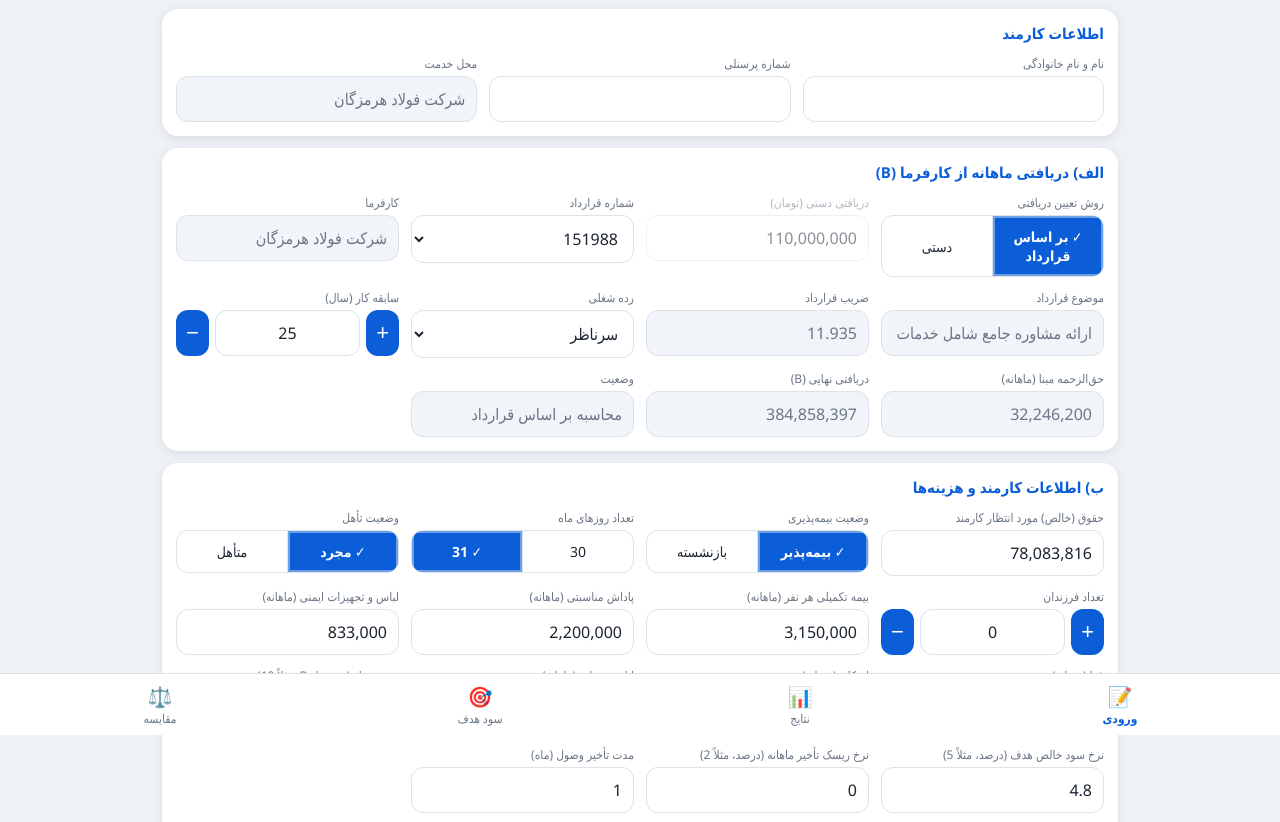
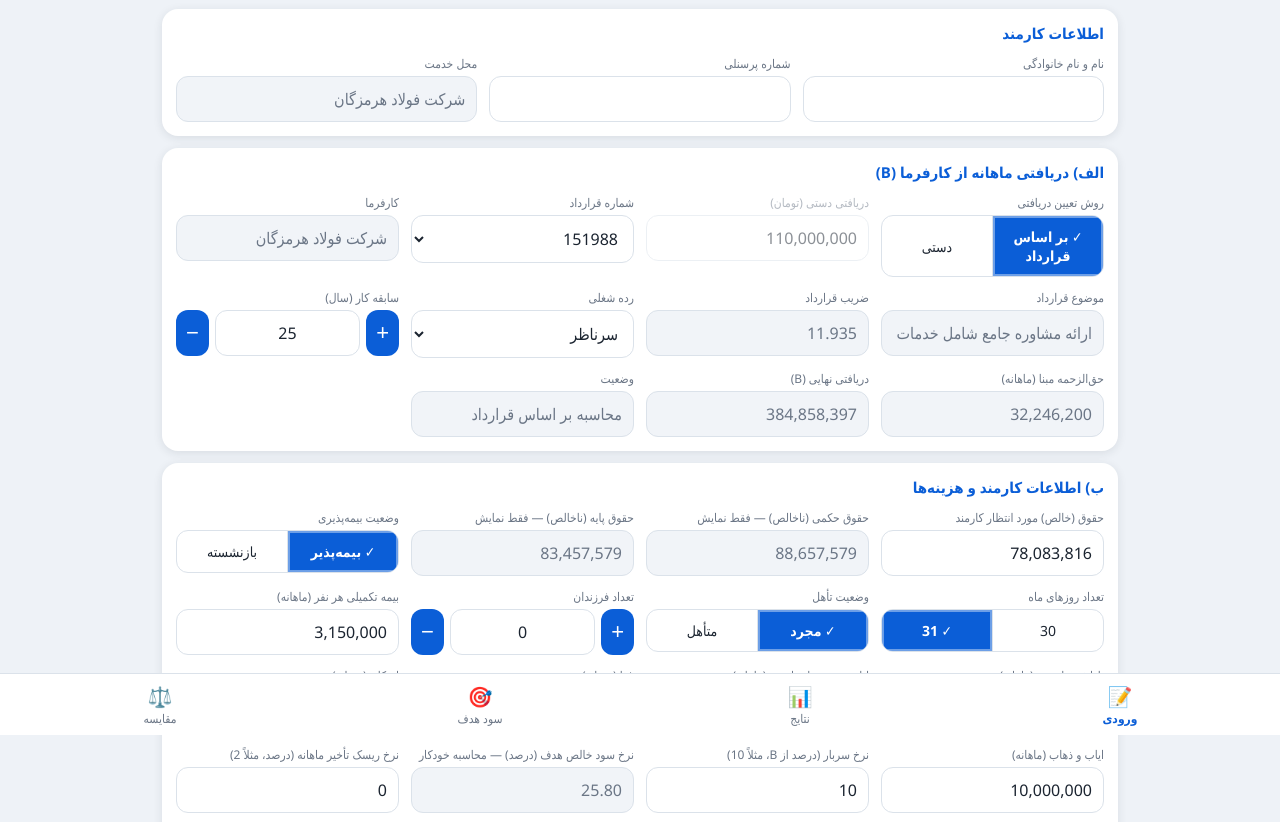
Before and after one commit to snaderi79-glitch/MSECNT-SalaryCalc, a plain HTML site: page index.html in a window 1280 px wide. Shown: the part 65-887 px from the top of the page. Drawn offline with Linux system fonts and the light colour scheme.

Commit message:
Add files via upload

```diff
--- a/index.html
+++ b/index.html
@@ -75,6 +75,8 @@ nav button b{display:block;font-size:20px;font-weight:400}nav button.on{color:va
 <div><label>وضعیت</label><input id="status" readonly></div></div></div>
 <div class="card"><h2>ب) اطلاعات کارمند و هزینه‌ها</h2><div class="g">
 <div><label>حقوق (خالص) مورد انتظار کارمند</label><input class="money" id="netexp" inputmode="decimal"></div>
+<div><label>حقوق حکمی (ناخالص) — فقط نمایش</label><input class="money" id="hkro" readonly></div>
+<div><label>حقوق پایه (ناخالص) — فقط نمایش</label><input class="money" id="basero" readonly></div>
 <div><label>وضعیت بیمه‌پذیری</label><select id="ins" hidden><option value="1">1</option><option value="0">0</option></select><div class="seg" data-for="ins" data-l="بیمه‌پذیر|بازنشسته" data-v="1|0"></div></div>
 <div><label>تعداد روزهای ماه</label><select id="days" hidden><option>30</option><option>31</option></select><div class="seg" data-for="days"></div></div>
 <div><label>وضعیت تأهل</label><select id="married" hidden><option value="0">0</option><option value="1">1</option></select><div class="seg" data-for="married" data-l="مجرد|متأهل" data-v="0|1"></div></div>
@@ -86,7 +88,7 @@ nav button b{display:block;font-size:20px;font-weight:400}nav button.on{color:va
 <div><label>اسکان (روزانه)</label><input class="money" id="lodge" inputmode="decimal"></div>
 <div><label>ایاب و ذهاب (ماهانه)</label><input class="money" id="transp" inputmode="decimal"></div>
 <div><label>نرخ سربار (درصد از B، مثلاً 10)</label><input id="over" inputmode="numeric"></div>
-<div><label>نرخ سود خالص هدف (درصد، مثلاً 5)</label><input id="target" inputmode="numeric"></div>
+<div><label>نرخ سود خالص هدف (درصد) — محاسبه خودکار</label><input id="target" readonly></div>
 <div><label>نرخ ریسک تأخیر ماهانه (درصد، مثلاً 2)</label><input id="risk" inputmode="numeric"></div>
 <div><label>مدت تأخیر وصول (ماه)</label><input id="delay" inputmode="decimal"></div></div>
 <div class="btns"><button class="btn" id="go">مشاهده نتایج ←</button></div></div>
@@ -96,7 +98,7 @@ nav button b{display:block;font-size:20px;font-weight:400}nav button.on{color:va
 <div class="card"><h2>سهم اجزا از دریافتی (B)</h2><div class="pie"><svg viewBox="0 0 42 42" id="svg"></svg><div class="lg" id="lg"></div></div></div>
 <div class="card"><h2>نتایج محاسبات</h2><div class="scroll"><table id="res"></table></div></div>
 </div>
-<div class="tab" id="t4"><div class="card"><h2>محاسبه حقوق (خالص) بر اساس سود هدف</h2><div class="scroll"><table id="tg"></table></div>
+<div class="tab" id="t4"><div class="card"><h2>محاسبه حقوق (خالص) بر اساس سود هدف</h2><div class="g"><div><label>نرخ سود خالص هدف (درصد، عدد صحیح)</label><input id="tgin" inputmode="numeric" value="5"></div></div><div class="scroll"><table id="tg"></table></div>
 <div class="btns"><button class="btn" id="setmax">اعمال به‌عنوان حقوق (خالص) مورد انتظار</button></div></div></div>
 <div class="tab" id="t3"><div class="card"><h2>مقایسه سود هدف (۰ تا ۳۰٪)</h2><div class="scroll"><table id="ceo" class="ceo"></table></div>
 <p class="note">سود خالص پیشنهادی برای شرکت‌های گروه فولاد مبارکه ۱۰٪ و برای شرکت‌های خارج از گروه تا ۳۰٪ است. نرخ مالیات عملکرد ۲۵٪، سقف ماده ۳۸ برابر ۱۶٫۶۷٪ و مبالغ بن/مسکن/حق اولاد/تاهل مطابق فایل اکسل ثابت‌اند.</p></div></div>
@@ -173,7 +175,7 @@ function calc(){
  const p=params(),k=consts(p);p.base=baseFromNet(p,k,p.netexp);$('site').value=p.c[1];
  $('employer').value=p.c[1];$('ph').innerHTML=`<b>محاسبه حقوق حکمی (ناخالص) بر اساس قرارداد کارفرما</b><br>نام و نام خانوادگی: <b>${$('ename').value||'-'}</b> &nbsp; شماره پرسنلی: <b>${$('eid').value||'-'}</b> &nbsp; محل خدمت: <b>${$('site').value||'-'}</b><br>شماره قرارداد: <b>${$('contract').value}</b> &nbsp; کارفرما: <b>${p.c[1]}</b> &nbsp; رده: <b>${$('role').value}</b>`;$('subject').value=p.c[2];$('coef').value=p.c[3];$('feebase').value=nf(p.feeK*100);$('B').value=nf(p.B);$('status').value=p.st;
  $('manual').closest('div').style.opacity=$('method').value==='دستی'?1:.5;
- const m=model(p,k,p.base),tg=p.target*p.B;
+ const m=model(p,k,p.base);p.target=p.B>0?m.net/p.B:0;$('target').value=(p.target*100).toFixed(2);$('hkro').value=nf(m.hk);$('basero').value=nf(p.base);const tg=p.target*p.B;
  $('kpis').innerHTML=`<div class="kpi k1"><span>دریافتی ماهانه (B)</span><b>${nf(p.B)}</b></div><div class="kpi k2"><span>هزینه کل شرکت (C)</span><b>${nf(m.C)}</b></div><div class="kpi k3 ${m.net>0?'':'neg'}"><span>سود خالص</span><b>${nf(m.net)}</b></div><div class="kpi k4"><span>حاشیه سود / نسبت B÷C</span><b>${pf(p.B?m.net/p.B:0)} · ${(p.B/m.C).toFixed(2)}</b></div>`;
  pie(p,m);
  $('res').innerHTML=row('وضعیت',m.net>0?'<span class="badge ok">سودده ✔</span>':m.net===0?'سر به سر':'<span class="badge bad">زیان‌ده ✘</span>')+
@@ -186,17 +188,17 @@ function calc(){
  row('سود هدف',nf(tg))+row('فاصله از سود هدف',nf(m.net-tg),m.net>=tg?'ok':'bad')+
  row('نسبت B/C',(p.B/m.C).toFixed(3))+row('نسبت B/A',(p.B/m.empNet).toFixed(3))+row('نسبت C/A',(m.C/m.empNet).toFixed(3))+
  row('سود ناخالص (B − C)',nf(p.B-m.C))+row('حاشیه سود ناخالص بر B',pf(p.B?(p.B-m.C)/p.B:0));
- const s1=solveX(p,k,tg);
- const tgRows=[['سود خالص هدف',nf(tg)],['حقوق (خالص) کارمند (A)',nf(s1.m.empNet)],['حقوق حکمی (ناخالص)',nf(s1.m.hk)],['حقوق پایه (ناخالص)',nf(s1.base)],['بیمه سهم کارگر',nf(s1.m.w)],['مالیات حقوق',nf(s1.m.t)],['هزینه کل شرکت (C)',nf(s1.m.C)],['سود خالص حاصل',nf(s1.m.net)],['وضعیت',s1.ok?'قابل دستیابی ✔':'غیرقابل دستیابی']];
+ const tgp=num('tgin')/100,s1=solveX(p,k,tgp*p.B);
+ const tgRows=[['سود خالص هدف',nf(tgp*p.B)],['حقوق (خالص) کارمند (A)',nf(s1.m.empNet)],['حقوق حکمی (ناخالص)',nf(s1.m.hk)],['حقوق پایه (ناخالص)',nf(s1.base)],['بیمه سهم کارگر',nf(s1.m.w)],['مالیات حقوق',nf(s1.m.t)],['هزینه کل شرکت (C)',nf(s1.m.C)],['سود خالص حاصل',nf(s1.m.net)],['وضعیت',s1.ok?'قابل دستیابی ✔':'غیرقابل دستیابی']];
  $('tg').innerHTML=tgRows.map(r=>row(r[0],r[1])).join('');
- const T=[0,.05,.1,.15,.2,.25,.3].map(r=>({r,s:solveX(p,k,r*p.B)}));
+ const T=[p.target,0,.05,.1,.15,.2,.25,.3].map((r,i)=>({r,cur:i==0,s:i==0?{base:p.base,m,ok:true}:solveX(p,k,r*p.B)}));
  const cur=m.hk;
  const CL=[['نرخ سود هدف',t=>pf(t.r)],['سود خالص هدف',t=>nf(t.r*p.B)],['حداکثر حقوق پایه',t=>nf(t.s.base)],['حداکثر حقوق حکمی',t=>nf(t.s.m.hk)],
  ['بیمه سهم کارگر',t=>nf(t.s.m.w)],['مالیات حقوق',t=>nf(t.s.m.t)],['خالص کارمند (A)',t=>nf(t.s.m.empNet)],['هزینه کل شرکت (C)',t=>nf(t.s.m.C)],
  ['سربار + ریسک',t=>nf(t.s.m.over+t.s.m.risk)],['کسری ماده ۳۸',t=>nf(t.s.m.short)],['سود قبل از مالیات',t=>nf(t.s.m.pre)],['مالیات عملکرد',t=>nf(t.s.m.taxc)],
  ['سود خالص',t=>nf(t.s.m.net)],['نسبت B÷حکمی',t=>t.s.m.hk>0?(p.B/t.s.m.hk).toFixed(3):'-'],['نسبت B/C',t=>(p.B/t.s.m.C).toFixed(3)],
- ['اختلاف با حکمی فعلی',t=>nf(t.s.m.hk-cur)],['وضعیت',t=>t.s.ok?'قابل دستیابی ✔':'غیرقابل دستیابی']];
- $('ceo').innerHTML=CL.map(l=>`<tr><th>${l[0]}</th>${T.map(t=>`<td class="n ${Math.abs(t.r-p.target)<1e-9?'hl':''}">${l[1](t)}</td>`).join('')}</tr>`).join('');
+ ['اختلاف با حکمی فعلی',t=>nf(t.s.m.hk-cur)],['وضعیت',t=>t.cur?'وضع فعلی':t.s.ok?'قابل دستیابی ✔':'غیرقابل دستیابی']];
+ $('ceo').innerHTML=CL.map(l=>`<tr><th>${l[0]}</th>${T.map(t=>`<td class="n ${t.cur?'hl':''}">${l[1](t)}</td>`).join('')}</tr>`).join('');
  window._s1=s1;document.querySelectorAll('.seg').forEach(x=>x._s&&x._s());save();
 }
 const KEYS=['ename','eid','method','manual','contract','role','exp','netexp','ins','days','married','kids','supp','bonus','cloth','food','lodge','transp','over','target','risk','delay'];
```
Also changed, not shown: app_tpl.html (+10 -8 lines).
